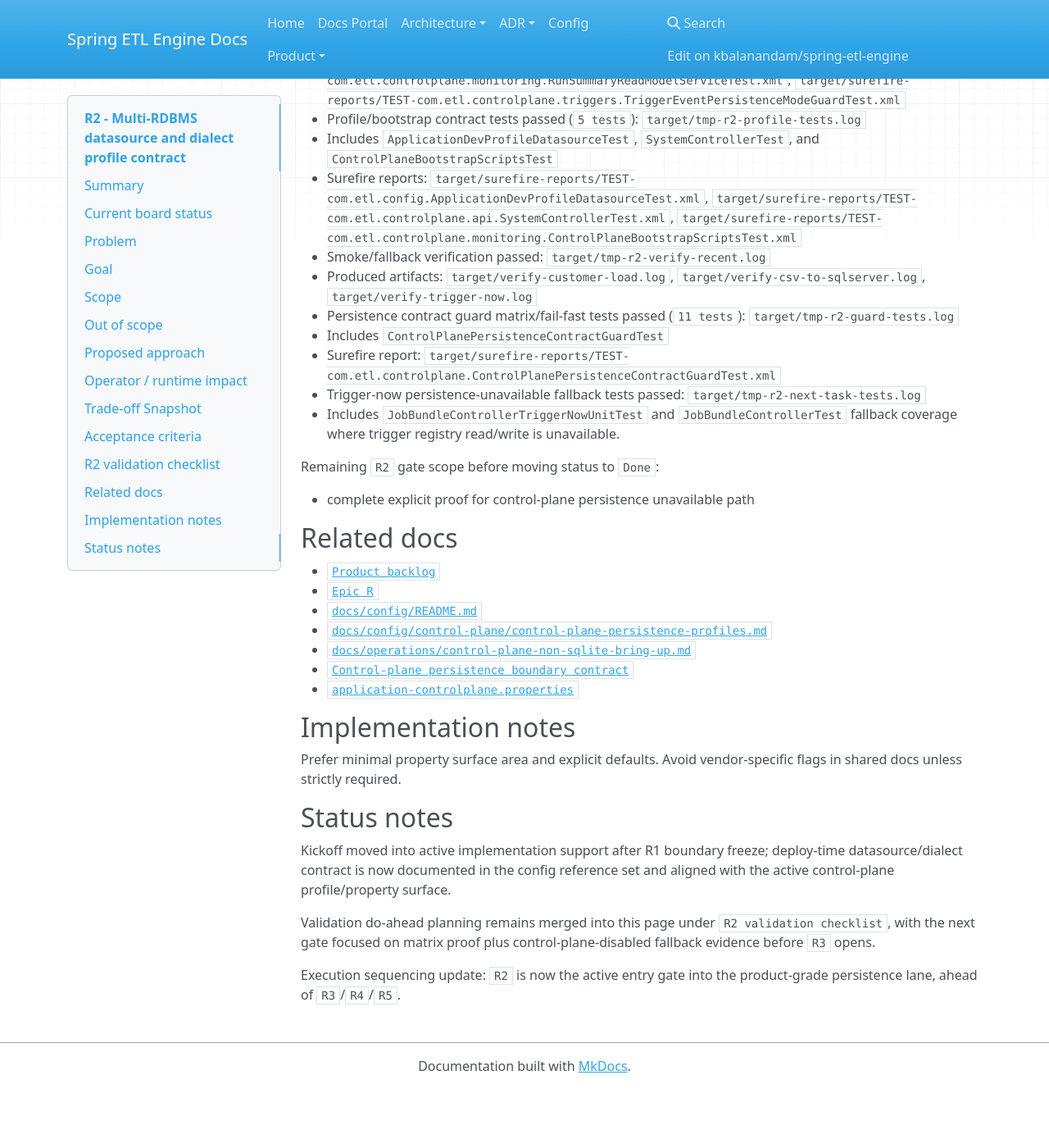
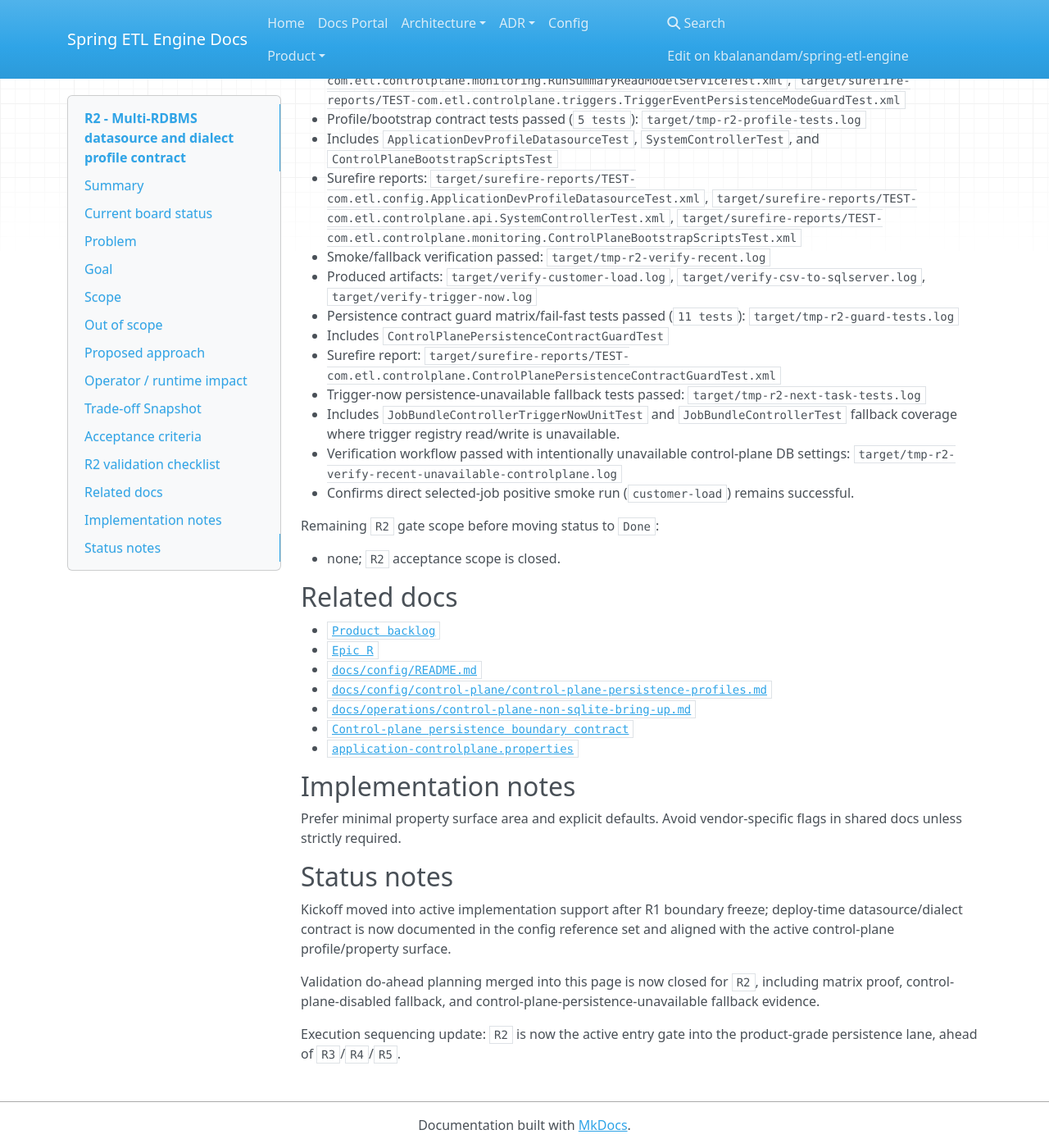
Before and after one commit to kbalanandam/spring-etl-engine, an MkDocs documentation site: the page built from docs/product/backlog-items/scheduler/R2-multi-rdbms-datasource-and-dialect-profile-contract.md, in a window 1280 px wide and 1400 px high, scrolled down 2880 px. Shown: the whole window at 82% size. Built offline with MkDocs 1.6.1, drawn with Linux system fonts in a browser that asks for light colours; nearby versions of some CDN libraries; before the commit the page ends 4208 px from its top, so only the background shows below that; some of the changed text lies outside the part shown.

Commit message:
Close R2 acceptance and sync release tracking

```diff
--- a/docs/product/backlog-items/scheduler/R2-multi-rdbms-datasource-and-dialect-profile-contract.md
+++ b/docs/product/backlog-items/scheduler/R2-multi-rdbms-datasource-and-dialect-profile-contract.md
@@ -103,7 +103,7 @@ The active contract anchor is [`docs/config/control-plane/control-plane-persiste
 #### Fallback and boundary checks
 
 - [x] direct selected-job ETL run remains valid when control-plane persistence is disabled
-- [ ] direct selected-job ETL run remains valid when control-plane persistence is unavailable
+- [x] direct selected-job ETL run remains valid when control-plane persistence is unavailable
 - [x] run read-model fallback remains deterministic when optional persistence rows are missing
 
 ### Evidence and rollout handoff
@@ -127,10 +127,12 @@ The active contract anchor is [`docs/config/control-plane/control-plane-persiste
   - Surefire report: `target/surefire-reports/TEST-com.etl.controlplane.ControlPlanePersistenceContractGuardTest.xml`
 - Trigger-now persistence-unavailable fallback tests passed: `target/tmp-r2-next-task-tests.log`
   - Includes `JobBundleControllerTriggerNowUnitTest` and `JobBundleControllerTest` fallback coverage where trigger registry read/write is unavailable.
+- Verification workflow passed with intentionally unavailable control-plane DB settings: `target/tmp-r2-verify-recent-unavailable-controlplane.log`
+  - Confirms direct selected-job positive smoke run (`customer-load`) remains successful.
 
 Remaining `R2` gate scope before moving status to `Done`:
 
-- complete explicit proof for control-plane persistence unavailable path
+- none; `R2` acceptance scope is closed.
 
 ## Related docs
 
@@ -150,6 +152,6 @@ Prefer minimal property surface area and explicit defaults. Avoid vendor-specifi
 
 Kickoff moved into active implementation support after R1 boundary freeze; deploy-time datasource/dialect contract is now documented in the config reference set and aligned with the active control-plane profile/property surface.
 
-Validation do-ahead planning remains merged into this page under `R2 validation checklist`, with the next gate focused on matrix proof plus control-plane-disabled fallback evidence before `R3` opens.
+Validation do-ahead planning merged into this page is now closed for `R2`, including matrix proof, control-plane-disabled fallback, and control-plane-persistence-unavailable fallback evidence.
 
 Execution sequencing update: `R2` is now the active entry gate into the product-grade persistence lane, ahead of `R3`/`R4`/`R5`.
```
Also changed, not shown: other parts of docs/product/backlog-items/scheduler/R2-multi-rdbms-datasource-and-dialect-profile-contract.md (+1 -1 lines), CHANGELOG.md (+1 -0 lines), docs/product/product-backlog.md (+2 -2 lines), docs/product/release-1.11.0-r2-kickoff-checklist.md (+5 -3 lines).
